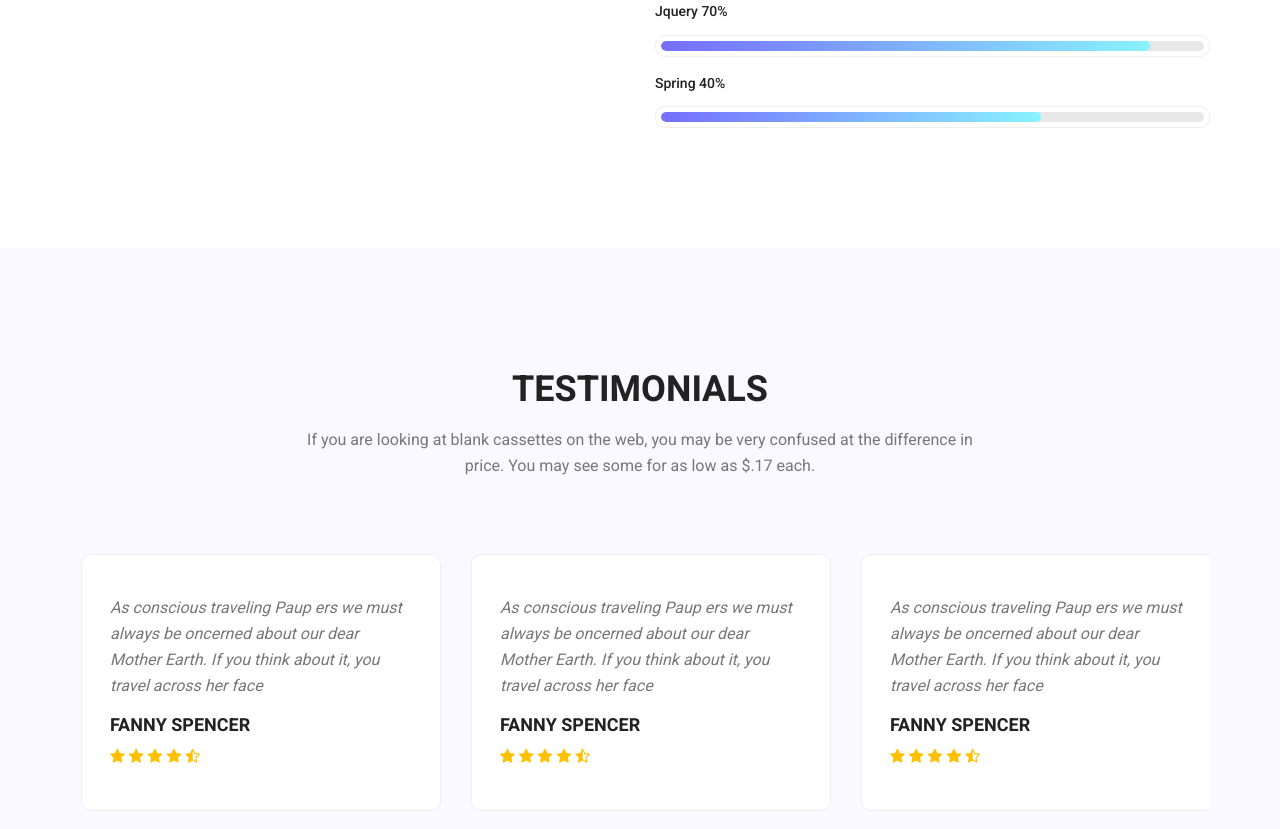
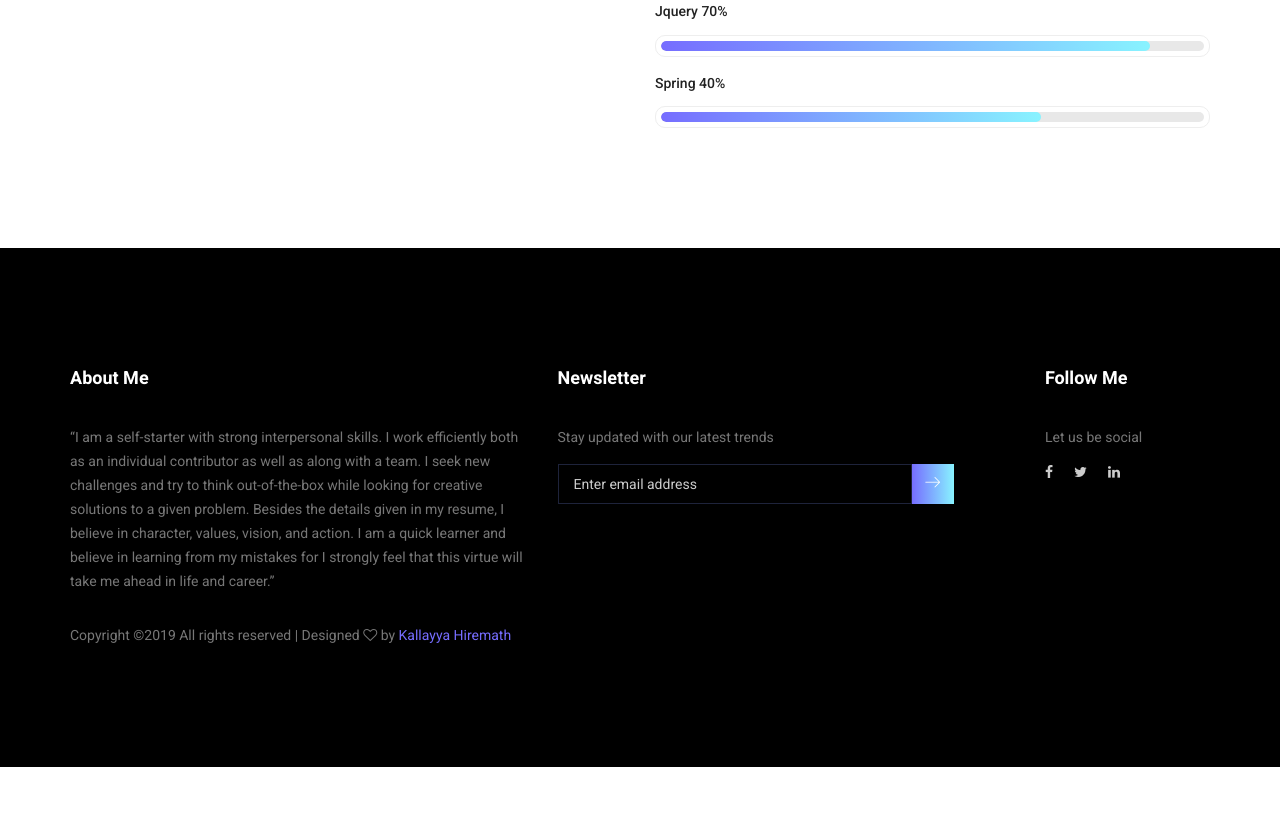
Before and after one commit to kallayyash/kallayyash.github.io, a plain HTML site: page about-us.html in a window 1280 px wide. Shown: the part 1971-2800 px from the top of the page. After the commit the page ends 2738 px from the top, so only its background shows below. Drawn offline with Linux system fonts and the light colour scheme.

Commit message:
about-us.html

```diff
--- a/about-us.html
+++ b/about-us.html
@@ -39,20 +39,6 @@
 								<li class="nav-item active"><a class="nav-link" href="index.html">Home</a></li>
 								<li class="nav-item"><a class="nav-link" href="about-us.html">About</a></li>
 								<li class="nav-item"><a class="nav-link" href="services.html">Services</a></li>
-								<li class="nav-item submenu dropdown">
-									<a href="#" class="nav-link dropdown-toggle" data-toggle="dropdown" role="button" aria-haspopup="true" aria-expanded="false">Pages</a>
-									<ul class="dropdown-menu">
-										<li class="nav-item"><a class="nav-link" href="portfolio.html">Portfolio</a></li>
-										<li class="nav-item"><a class="nav-link" href="elements.html">Elements</a></li>
-									</ul>
-								</li>
-								<li class="nav-item submenu dropdown">
-									<a href="#" class="nav-link dropdown-toggle" data-toggle="dropdown" role="button" aria-haspopup="true" aria-expanded="false">Blog</a>
-									<ul class="dropdown-menu">
-										<li class="nav-item"><a class="nav-link" href="blog.html">Blog</a></li>
-										<li class="nav-item"><a class="nav-link" href="single-blog.html">Blog Details</a></li>
-									</ul>
-								</li>
 								<li class="nav-item"><a class="nav-link" href="contact.html">Contact</a></li>
 							</ul>
 						</div>
@@ -102,9 +88,9 @@
 										<li><a href="#"><i class="lnr lnr-home"></i> Bangalore, India </a></li>
 									</ul>
 								<ul class="list personal_social">
-									<li><a href="#"><i class="fa fa-facebook"></i></a></li>
-									<li><a href="#"><i class="fa fa-twitter"></i></a></li>
-									<li><a href="https://www.linkedin.com/feed/"><i class="fa fa-linkedin"></i></a></li>
+									<li><a href="https://www.facebook.com/kallayya.hiremath.10"><i class="fa fa-facebook"></i></a></li>
+        						<li><a href="https://twitter.com/kallayya890"><i class="fa fa-twitter"></i></a></li>
+        						<li><a href="https://www.linkedin.com/in/kallayya-hiremath-18723510b/"><i class="fa fa-linkedin"></i></a></li>
 								</ul>
 							</div>
 						</div>
@@ -246,53 +232,7 @@
 			</section>
         <!--================End Welcome Area =================-->
 
-        <!--================Testimonials Area =================-->
-        <section class="testimonials_area p_120">
-        	<div class="container">
-        		<div class="main_title">
-        			<h2>Testimonials</h2>
-        			<p>If you are looking at blank cassettes on the web, you may be very confused at the difference in price. You may see some for as low as $.17 each.</p>
-        		</div>
-        		<div class="testi_inner">
-					<div class="testi_slider owl-carousel">
-						<div class="item">
-							<div class="testi_item">
-								<p>As conscious traveling Paup ers we must always be oncerned about our dear Mother Earth. If you think about it, you travel across her face</p>
-								<h4>Fanny Spencer</h4>
-								<a href="#"><i class="fa fa-star"></i></a>
-								<a href="#"><i class="fa fa-star"></i></a>
-								<a href="#"><i class="fa fa-star"></i></a>
-								<a href="#"><i class="fa fa-star"></i></a>
-								<a href="#"><i class="fa fa-star-half-o"></i></a>
-							</div>
-						</div>
-						<div class="item">
-							<div class="testi_item">
-								<p>As conscious traveling Paup ers we must always be oncerned about our dear Mother Earth. If you think about it, you travel across her face</p>
-								<h4>Fanny Spencer</h4>
-								<a href="#"><i class="fa fa-star"></i></a>
-								<a href="#"><i class="fa fa-star"></i></a>
-								<a href="#"><i class="fa fa-star"></i></a>
-								<a href="#"><i class="fa fa-star"></i></a>
-								<a href="#"><i class="fa fa-star-half-o"></i></a>
-							</div>
-						</div>
-						<div class="item">
-							<div class="testi_item">
-								<p>As conscious traveling Paup ers we must always be oncerned about our dear Mother Earth. If you think about it, you travel across her face</p>
-								<h4>Fanny Spencer</h4>
-								<a href="#"><i class="fa fa-star"></i></a>
-								<a href="#"><i class="fa fa-star"></i></a>
-								<a href="#"><i class="fa fa-star"></i></a>
-								<a href="#"><i class="fa fa-star"></i></a>
-								<a href="#"><i class="fa fa-star-half-o"></i></a>
-							</div>
-						</div>
-					</div>
-        		</div>
-        	</div>
-        </section>
-        <!--================End Testimonials Area =================-->
+
 
         <!--================Footer Area =================-->
         <footer class="footer_area p_120">
@@ -303,9 +243,9 @@
         					<div class="f_title">
         						<h3>About Me</h3>
         					</div>
-        					<p>Do you want to be even more successful? Learn to love learning and growth. The more effort you put into improving your skills,</p>
+        					<p>“I am a self-starter with strong interpersonal skills. I work efficiently both as an individual contributor as well as along with a team. I seek new challenges and try to think out-of-the-box while looking for creative solutions to a given problem. Besides the details given in my resume, I believe in character, values, vision, and action. I am a quick learner and believe in learning from my mistakes for I strongly feel that this virtue will take me ahead in life and career.”</p>
         					<p><!-- Link back to Colorlib can't be removed. Template is licensed under CC BY 3.0. -->
-Copyright &copy;<script>document.write(new Date().getFullYear());</script> All rights reserved | This template is made with <i class="fa fa-heart-o" aria-hidden="true"></i> by <a href="https://colorlib.com" target="_blank">Colorlib</a>
+Copyright &copy;<script>document.write(new Date().getFullYear());</script> All rights reserved | Designed <i class="fa fa-heart-o" aria-hidden="true"></i> by <a href="#" >Kallayya Hiremath</a>
 <!-- Link back to Colorlib can't be removed. Template is licensed under CC BY 3.0. --></p>
         				</aside>
         			</div>
@@ -333,10 +273,9 @@ Copyright &copy;<script>document.write(new Date().getFullYear());</script> All r
         					</div>
         					<p>Let us be social</p>
         					<ul class="list">
-        						<li><a href="#"><i class="fa fa-facebook"></i></a></li>
-        						<li><a href="#"><i class="fa fa-twitter"></i></a></li>
-        						<li><a href="#"><i class="fa fa-dribbble"></i></a></li>
-        						<li><a href="#"><i class="fa fa-behance"></i></a></li>
+        						<li><a href="https://www.facebook.com/kallayya.hiremath.10"><i class="fa fa-facebook"></i></a></li>
+        						<li><a href="https://twitter.com/kallayya890"><i class="fa fa-twitter"></i></a></li>
+        						<li><a href="https://www.linkedin.com/in/kallayya-hiremath-18723510b/"><i class="fa fa-linkedin"></i></a></li>
         					</ul>
         				</aside>
         			</div>
```
